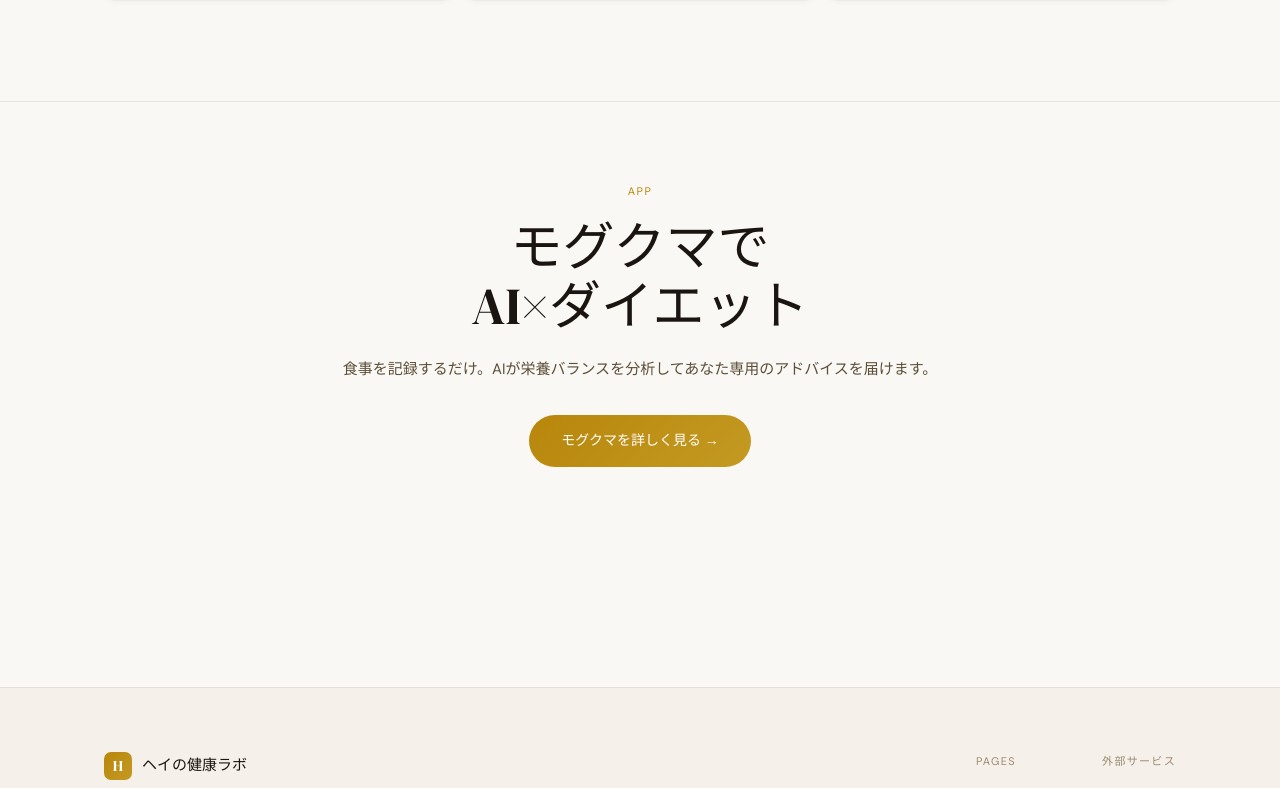
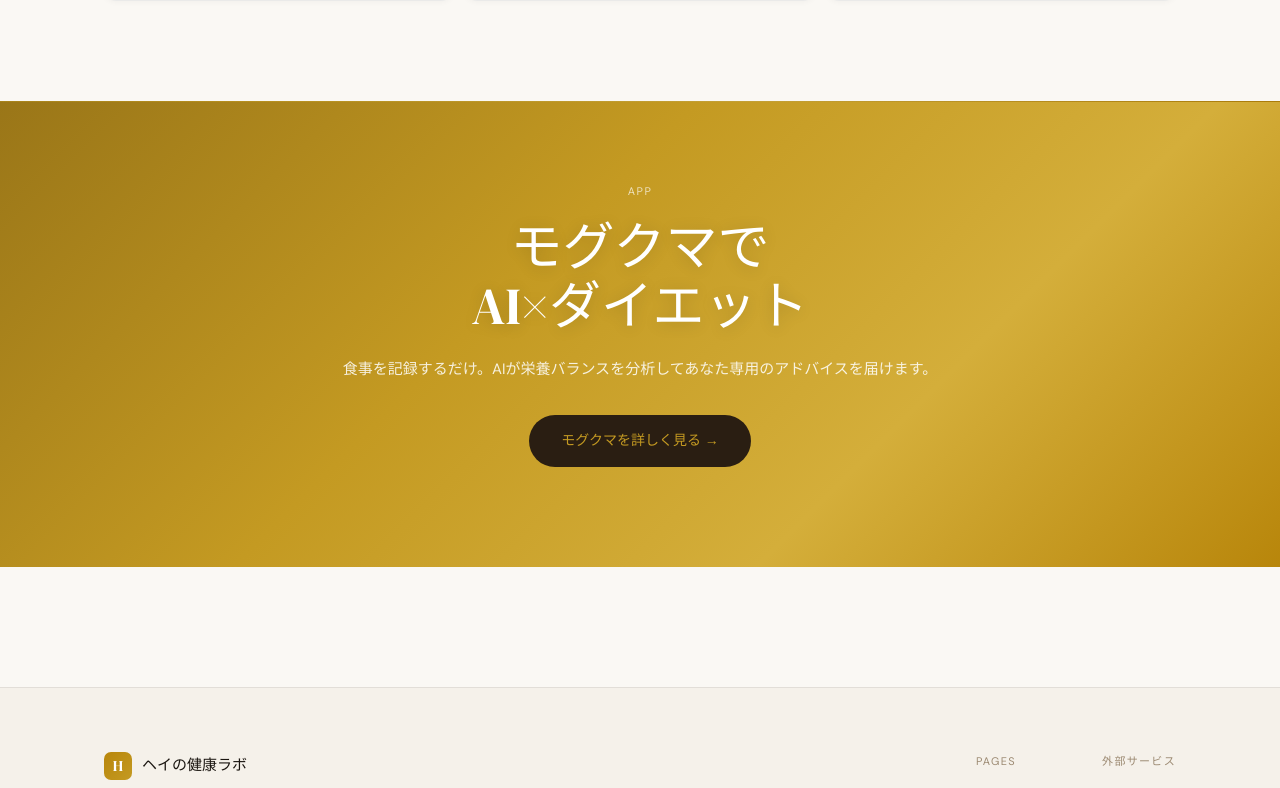
Before and after one commit to heiogawa-create/hei-brand-site, a React (Vite) app: page / in a window 1280 px wide. Shown: the part 1989-2777 px from the top of the page. Built offline with nearby package versions, Linux system fonts and the light colour scheme.

Commit message:
Update Home.css

```diff
--- a/src/pages/Home.css
+++ b/src/pages/Home.css
@@ -1,7 +1,23 @@
 .section-label{font-size:11px;letter-spacing:0.14em;text-transform:uppercase;color:var(--gold);margin-bottom:12px}
 .section-title{font-family:var(--font-display);font-size:clamp(28px,4vw,42px);font-weight:400;color:var(--text);margin-bottom:48px}
+
+/* ===== HERO ===== */
 .hero{position:relative;min-height:100svh;display:flex;align-items:center;overflow:hidden;background:linear-gradient(160deg,#fdf9f2 0%,#f5ede0 50%,#faf8f4 100%)}
-.hero__bg{position:absolute;inset:0;pointer-events:none}
+
+/* 写真背景 - 右半分にふわっと表示 */
+.hero__photo-bg{
+  position:absolute;
+  inset:0;
+  background-size:cover;
+  background-position:center right;
+  background-repeat:no-repeat;
+  opacity:0.18;
+  mask-image:linear-gradient(to right, transparent 0%, rgba(0,0,0,0.6) 45%, black 100%);
+  -webkit-mask-image:linear-gradient(to right, transparent 0%, rgba(0,0,0,0.6) 45%, black 100%);
+  z-index:0;
+}
+
+.hero__bg{position:absolute;inset:0;pointer-events:none;z-index:0}
 .hero__orb{position:absolute;border-radius:50%;filter:blur(80px);opacity:.25}
 .hero__orb--1{width:600px;height:600px;background:radial-gradient(circle,#e8c97a 0%,transparent 70%);top:-100px;right:-100px;animation:orb 12s ease-in-out infinite alternate}
 .hero__orb--2{width:400px;height:400px;background:radial-gradient(circle,#f0a96a 0%,transparent 70%);bottom:0;left:-80px;animation:orb 16s ease-in-out infinite alternate-reverse}
@@ -25,31 +41,102 @@
 .hero__stat-num{font-family:var(--font-display);font-size:28px;color:var(--text);line-height:1}
 .hero__stat-label{font-size:11px;color:var(--text-3)}
 .hero__stat-divider{width:1px;height:32px;background:var(--border-hover)}
-.categories{padding:100px 0;border-top:1px solid var(--border)}
+
+/* ===== CATEGORIES ===== */
+.categories{
+  position:relative;
+  padding:100px 0;
+  border-top:1px solid var(--border);
+  background-size:cover;
+  background-position:center;
+  background-repeat:no-repeat;
+}
+.categories__overlay{
+  position:absolute;inset:0;
+  background:rgba(253,249,242,0.88);
+  backdrop-filter:blur(2px);
+}
 .categories__grid{display:grid;grid-template-columns:repeat(3,1fr);gap:16px}
-.cat-card{display:flex;flex-direction:column;padding:32px;background:var(--surface);border:1px solid var(--border);border-radius:var(--radius-lg);transition:all var(--transition);box-shadow:0 2px 12px rgba(0,0,0,0.04)}
+.cat-card{display:flex;flex-direction:column;padding:32px;background:rgba(255,255,255,0.85);border:1px solid var(--border);border-radius:var(--radius-lg);transition:all var(--transition);box-shadow:0 2px 12px rgba(0,0,0,0.04);backdrop-filter:blur(4px)}
 .cat-card:hover{border-color:var(--gold);transform:translateY(-4px);box-shadow:0 20px 48px rgba(160,115,42,.12)}
-.cat-card--accent{border-color:rgba(160,115,42,.2);background:linear-gradient(135deg,rgba(160,115,42,.05),var(--surface))}
+.cat-card--accent{border-color:rgba(160,115,42,.2);background:linear-gradient(135deg,rgba(160,115,42,.08),rgba(255,255,255,0.9))}
 .cat-card__tag{font-size:11px;color:var(--gold);margin-bottom:16px}
 .cat-card__en{font-size:11px;letter-spacing:.08em;color:var(--text-3);text-transform:uppercase;margin-bottom:8px}
 .cat-card__title{font-family:var(--font-display);font-size:24px;font-weight:400;color:var(--text);margin-bottom:12px}
 .cat-card__desc{font-size:13px;color:var(--text-2);line-height:1.7;flex:1}
 .cat-card__arrow{display:block;margin-top:24px;font-size:18px;color:var(--gold);transition:transform var(--transition)}
 .cat-card:hover .cat-card__arrow{transform:translateX(6px)}
-.platforms{padding:100px 0;border-top:1px solid var(--border)}
+
+/* ===== PLATFORMS ===== */
+.platforms{
+  position:relative;
+  padding:100px 0;
+  border-top:1px solid var(--border);
+  background-size:cover;
+  background-position:center;
+  background-repeat:no-repeat;
+}
+.platforms__overlay{
+  position:absolute;inset:0;
+  background:rgba(253,249,242,0.90);
+  backdrop-filter:blur(3px);
+}
 .platforms__grid{display:grid;grid-template-columns:repeat(3,1fr);gap:12px}
-.platform-card{display:flex;align-items:center;justify-content:space-between;padding:20px 24px;background:var(--surface);border:1px solid var(--border);border-radius:var(--radius);transition:all var(--transition);box-shadow:0 1px 6px rgba(0,0,0,0.04)}
+.platform-card{display:flex;align-items:center;justify-content:space-between;padding:20px 24px;background:rgba(255,255,255,0.80);border:1px solid var(--border);border-radius:var(--radius);transition:all var(--transition);box-shadow:0 1px 6px rgba(0,0,0,0.04);backdrop-filter:blur(4px)}
 .platform-card:hover{border-color:var(--gold);transform:translateX(4px);box-shadow:0 4px 16px rgba(160,115,42,.1)}
 .platform-card__name{font-size:14px;font-weight:500;color:var(--text)}
 .platform-card__sub{font-size:12px;color:var(--text-3);margin-top:2px}
 .platform-card__icon{font-size:16px;color:var(--text-3);transition:all var(--transition)}
 .platform-card:hover .platform-card__icon{color:var(--gold)}
-.app-cta{padding:80px 0 100px;border-top:1px solid var(--border)}
-.app-cta__inner{max-width:640px;margin:0 auto;text-align:center}
-.app-cta__label{font-size:11px;letter-spacing:.14em;text-transform:uppercase;color:var(--gold);margin-bottom:16px}
-.app-cta__title{font-family:var(--font-display);font-size:clamp(32px,5vw,52px);font-weight:400;color:var(--text);line-height:1.15;margin-bottom:20px}
-.app-cta__desc{font-size:15px;color:var(--text-2);line-height:1.8;margin-bottom:32px}
-.app-cta__btn{display:inline-flex;align-items:center;padding:14px 32px;background:linear-gradient(135deg,var(--gold),var(--gold-light));color:#fff;border-radius:100px;font-size:14px;font-weight:500;transition:all var(--transition)}
-.app-cta__btn:hover{transform:translateY(-2px);box-shadow:0 16px 40px rgba(160,115,42,.3)}
-@media(max-width:900px){.categories__grid{grid-template-columns:1fr}.platforms__grid{grid-template-columns:repeat(2,1fr)}}
-@media(max-width:640px){.platforms__grid{grid-template-columns:1fr}}
+
+/* ===== APP CTA ===== */
+.app-cta{
+  position:relative;
+  padding:80px 0 100px;
+  border-top:1px solid var(--border);
+  background:linear-gradient(135deg,#9A7618 0%,#C49A22 40%,#D4AE3A 70%,#B8860B 100%);
+  overflow:hidden;
+}
+.app-cta__inner{max-width:640px;margin:0 auto;text-align:center;position:relative;z-index:1}
+.app-cta__label{font-size:11px;letter-spacing:.14em;text-transform:uppercase;color:rgba(255,255,255,0.7);margin-bottom:16px}
+.app-cta__title{
+  font-family:var(--font-display);
+  font-size:clamp(32px,5vw,52px);
+  font-weight:400;
+  color:#fff;
+  line-height:1.15;
+  margin-bottom:20px;
+  text-shadow:0 2px 16px rgba(0,0,0,0.15);
+}
+.app-cta__desc{font-size:15px;color:rgba(255,255,255,0.85);line-height:1.8;margin-bottom:32px}
+.app-cta__btn{
+  display:inline-flex;align-items:center;
+  padding:14px 32px;
+  background:#2A1E12;
+  color:#C49A22;
+  border-radius:100px;
+  font-size:14px;font-weight:500;
+  transition:all var(--transition);
+}
+.app-cta__btn:hover{transform:translateY(-2px);box-shadow:0 16px 40px rgba(0,0,0,0.25)}
+
+/* クマ装飾 */
+.app-cta__bear-deco{
+  position:absolute;
+  font-size:220px;
+  opacity:0.08;
+  pointer-events:none;
+  user-select:none;
+  line-height:1;
+}
+.app-cta__bear-deco:first-child{bottom:-60px;left:-60px;transform:rotate(10deg)}
+.app-cta__bear-deco--2{bottom:-40px;right:-50px;transform:rotate(-12deg);font-size:180px}
+
+@media(max-width:900px){
+  .categories__grid{grid-template-columns:1fr}
+  .platforms__grid{grid-template-columns:repeat(2,1fr)}
+}
+@media(max-width:640px){
+  .platforms__grid{grid-template-columns:1fr}
+  .hero__photo-bg{opacity:0.10}
+}
```
